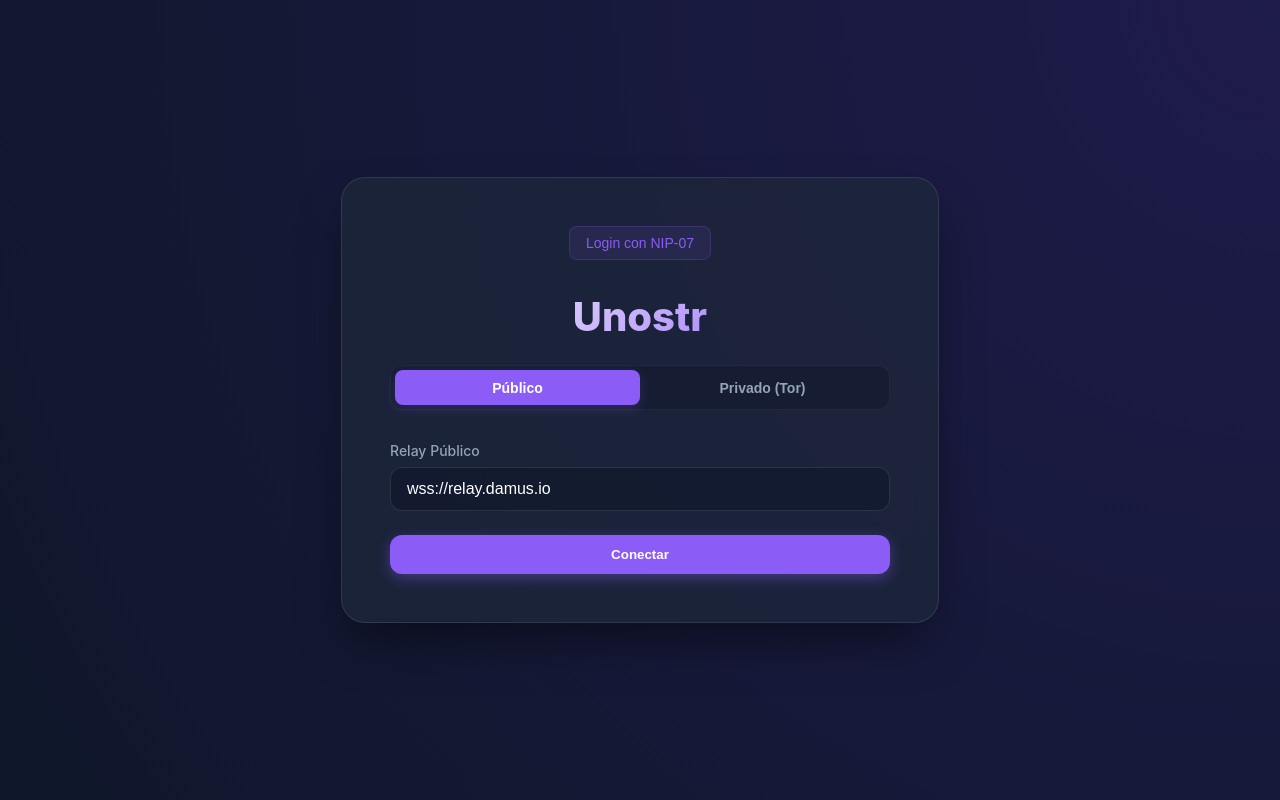
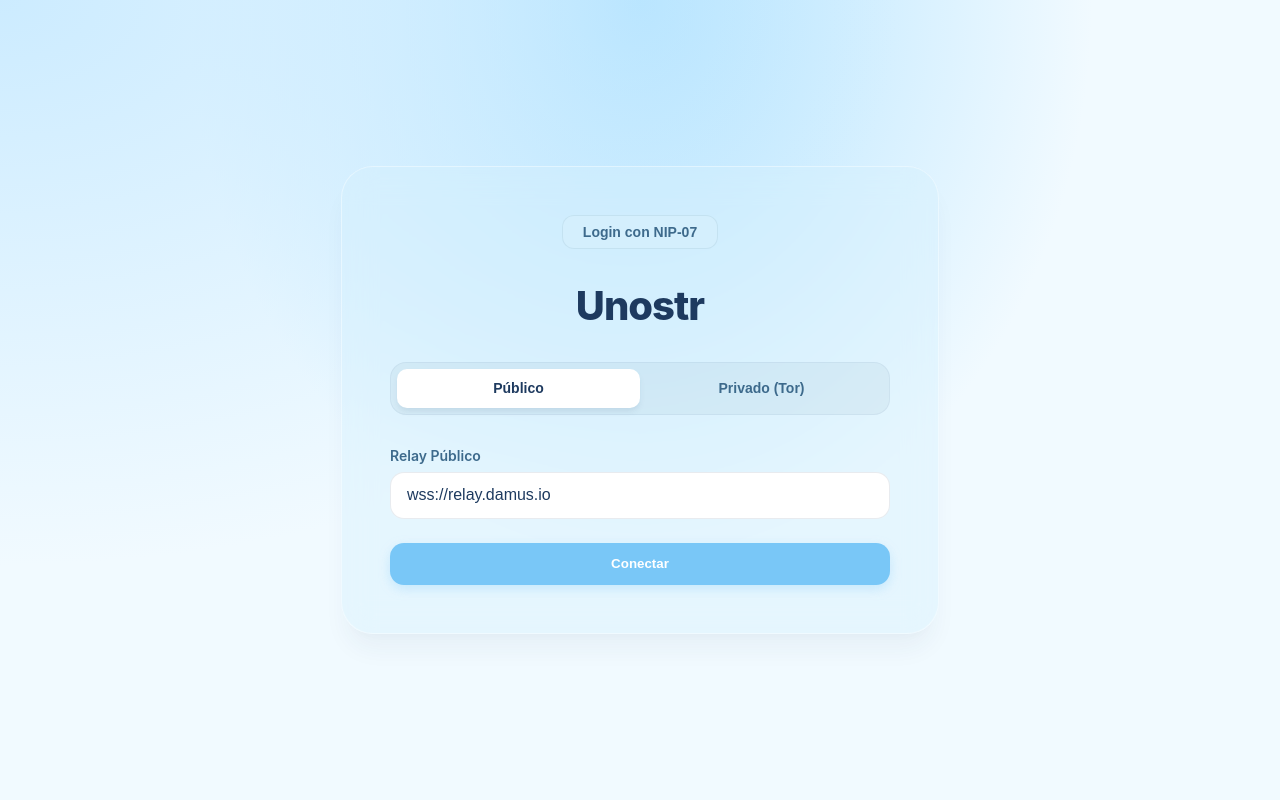
Before and after one commit to v0l0v/unostr, a plain HTML site: page index.html in a window 1280 px wide. Drawn offline with Linux system fonts and the light colour scheme.

Commit message:
Complete visual redesign to Dusty Blue Monochromatic palette

```diff
--- a/index.html
+++ b/index.html
@@ -7,45 +7,106 @@
     <title>Unostr - Relay Connect</title>
     <style>
         :root {
-            --bg: #0f172a;
-            --fg: #f8fafc;
-            --accent: #8b5cf6;
-            --accent-hover: #7c3aed;
+            --color-bg: #F1FAFF;
+            --color-surface: #D4EFFD;
+            --color-primary: #79C7F7;
+            --color-text-secondary: #3D6A8C;
+            --color-text-primary: #1E3A5F;
+            --glass: rgba(212, 239, 253, 0.4);
             --error: #ef4444;
             --success: #10b981;
-            --glass: rgba(30, 41, 59, 0.7);
         }
         body {
-            background-color: var(--bg);
-            color: var(--fg);
+            background-color: var(--color-bg);
+            color: var(--color-text-primary);
             font-family: 'Inter', system-ui, -apple-system, sans-serif;
             display: flex;
             justify-content: center;
             align-items: center;
             min-height: 100vh;
             margin: 0;
-            background: radial-gradient(circle at top right, #1e1b4b, var(--bg));
+            background-image:
+                radial-gradient(at 0% 0%, hsla(203,100%,90%,1) 0, transparent 50%),
+                radial-gradient(at 50% 0%, hsla(202,100%,85%,1) 0, transparent 50%);
         }
         .container {
             text-align: center;
             animation: fadeIn 0.8s ease-out;
             background: var(--glass);
-            backdrop-filter: blur(12px);
+            backdrop-filter: blur(16px);
+            -webkit-backdrop-filter: blur(16px);
             padding: 3rem;
-            border-radius: 24px;
-            border: 1px solid rgba(255, 255, 255, 0.1);
-            box-shadow: 0 25px 50px -12px rgba(0, 0, 0, 0.5);
+            border-radius: 32px;
+            border: 1px solid rgba(255, 255, 255, 0.4);
+            box-shadow:
+                0 20px 25px -5px rgba(30, 58, 95, 0.05),
+                0 10px 10px -5px rgba(30, 58, 95, 0.02);
             max-width: 500px;
             width: 90%;
         }
         h1 {
             font-size: 2.5rem;
-            margin-bottom: 1.5rem;
-            background: linear-gradient(135deg, #fff 0%, var(--accent) 100%);
-            -webkit-background-clip: text;
-            background-clip: text;
-            -webkit-text-fill-color: transparent;
+            margin-bottom: 2rem;
+            color: var(--color-text-primary);
             font-weight: 800;
+            letter-spacing: -0.025em;
+        }
+        .login-area {
+            margin-bottom: 2rem;
+            display: flex;
+            justify-content: center;
+            align-items: center;
+        }
+        .btn-login {
+            background-color: var(--color-surface);
+            color: var(--color-text-secondary);
+            border: 1px solid rgba(61, 106, 140, 0.1);
+            padding: 0.5rem 1.25rem;
+            border-radius: 12px;
+            font-size: 0.875rem;
+            font-weight: 600;
+            cursor: pointer;
+            transition: all 0.3s;
+        }
+        .btn-login:hover {
+            background-color: var(--color-primary);
+            color: white;
+            transform: translateY(-1px);
+        }
+        .profile-badge {
+            display: none;
+            background: rgba(16, 185, 129, 0.1);
+            color: var(--success);
+            padding: 0.5rem 1rem;
+            border-radius: 12px;
+            font-size: 0.75rem;
+            font-family: monospace;
+            border: 1px solid rgba(16, 185, 129, 0.2);
+        }
+        .relay-selector {
+            display: flex;
+            background: rgba(30, 58, 95, 0.05);
+            padding: 6px;
+            border-radius: 16px;
+            margin-bottom: 2rem;
+            border: 1px solid rgba(30, 58, 95, 0.05);
+        }
+        .tab-btn {
+            flex: 1;
+            padding: 0.7rem;
+            border: none;
+            background: transparent;
+            color: var(--color-text-secondary);
+            font-weight: 600;
+            cursor: pointer;
+            border-radius: 10px;
+            transition: all 0.2s;
+            font-size: 0.875rem;
+        }
+        .tab-btn.active {
+            background: white;
+            color: var(--color-text-primary);
+            box-shadow: 0 4px 6px -1px rgba(30, 58, 95, 0.1);
         }
         .input-group {
             margin-bottom: 1.5rem;
@@ -54,141 +115,81 @@
         label {
             display: block;
             margin-bottom: 0.5rem;
-            color: #94a3b8;
+            color: var(--color-text-secondary);
             font-size: 0.875rem;
-            font-weight: 500;
+            font-weight: 600;
         }
         input {
             width: 100%;
-            padding: 0.75rem 1rem;
-            background: rgba(15, 23, 42, 0.6);
-            border: 1px solid rgba(255, 255, 255, 0.1);
-            border-radius: 12px;
-            color: white;
+            padding: 0.85rem 1rem;
+            background: white;
+            border: 1px solid rgba(30, 58, 95, 0.1);
+            border-radius: 14px;
+            color: var(--color-text-primary);
             font-size: 1rem;
             outline: none;
-            transition: border-color 0.3s;
+            transition: all 0.3s;
             box-sizing: border-box;
         }
         input:focus {
-            border-color: var(--accent);
+            border-color: var(--color-primary);
+            box-shadow: 0 0 0 4px rgba(121, 199, 247, 0.15);
         }
         .btn {
             width: 100%;
-            padding: 0.75rem 2rem;
-            background-color: var(--accent);
+            padding: 0.85rem 2rem;
+            background-color: var(--color-primary);
             color: white;
             border: none;
-            border-radius: 12px;
-            font-weight: 600;
+            border-radius: 14px;
+            font-weight: 700;
             cursor: pointer;
-            transition: all 0.3s ease;
-            box-shadow: 0 4px 14px 0 rgba(139, 92, 246, 0.39);
+            transition: all 0.3s cubic-bezier(0.4, 0, 0.2, 1);
+            box-shadow: 0 4px 12px rgba(121, 199, 247, 0.3);
         }
-        .btn:hover {
-            background-color: var(--accent-hover);
-            transform: translateY(-1px);
+        .btn:hover:not(:disabled) {
+            transform: translateY(-2px);
+            box-shadow: 0 6px 16px rgba(121, 199, 247, 0.4);
         }
         .btn:disabled {
-            opacity: 0.6;
+            opacity: 0.4;
             cursor: not-allowed;
         }
         #status {
             margin-top: 1.5rem;
             padding: 1rem;
-            border-radius: 12px;
+            border-radius: 14px;
             font-size: 0.875rem;
             display: none;
             animation: slideUp 0.3s ease-out;
+            font-weight: 500;
         }
         .status-success {
-            background: rgba(16, 185, 129, 0.1);
+            background: rgba(16, 185, 129, 0.08);
             color: var(--success);
-            border: 1px solid rgba(16, 185, 129, 0.2);
+            border: 1px solid rgba(16, 185, 129, 0.1);
             display: block !important;
         }
         .status-error {
-            background: rgba(239, 68, 68, 0.1);
+            background: rgba(239, 68, 68, 0.08);
             color: var(--error);
-            border: 1px solid rgba(239, 68, 68, 0.2);
+            border: 1px solid rgba(239, 68, 68, 0.1);
             display: block !important;
-        }
-        .relay-selector {
-            display: flex;
-            background: rgba(15, 23, 42, 0.4);
-            padding: 4px;
-            border-radius: 12px;
-            margin-bottom: 2rem;
-            border: 1px solid rgba(255, 255, 255, 0.05);
-        }
-        .tab-btn {
-            flex: 1;
-            padding: 0.6rem;
-            border: none;
-            background: transparent;
-            color: #94a3b8;
-            font-weight: 600;
-            cursor: pointer;
-            border-radius: 8px;
-            transition: all 0.2s;
-            font-size: 0.875rem;
-        }
-        .tab-btn.active {
-            background: var(--accent);
-            color: white;
-            box-shadow: 0 4px 12px rgba(139, 92, 246, 0.2);
-        }
-        .note {
-            margin-top: 0.5rem;
-            font-size: 0.75rem;
-            color: #64748b;
-            display: none;
-        }
-        .login-area {
-            margin-bottom: 2rem;
-            display: flex;
-            justify-content: center;
-            align-items: center;
-        }
-        .btn-login {
-            background-color: rgba(139, 92, 246, 0.1);
-            color: var(--accent);
-            border: 1px solid rgba(139, 92, 246, 0.2);
-            padding: 0.5rem 1rem;
-            border-radius: 8px;
-            font-size: 0.875rem;
-            font-weight: 500;
-            cursor: pointer;
-            transition: all 0.3s;
-        }
-        .btn-login:hover {
-            background-color: rgba(139, 92, 246, 0.2);
-            transform: translateY(-1px);
-        }
-        .profile-badge {
-            display: none;
-            background: rgba(16, 185, 129, 0.1);
-            color: var(--success);
-            padding: 0.5rem 1rem;
-            border-radius: 8px;
-            font-size: 0.75rem;
-            font-family: monospace;
-            border: 1px solid rgba(16, 185, 129, 0.2);
         }
         .post-area {
             display: none;
             margin-top: 2rem;
             padding-top: 2rem;
-            border-top: 1px solid rgba(255, 255, 255, 0.05);
+            border-top: 1px dashed rgba(30, 58, 95, 0.1);
             animation: slideUp 0.5s ease-out;
         }
         textarea {
             width: 100%;
             min-height: 120px;
-            background: rgba(15, 23, 42, 0.6);
-            border: 1px solid rgba(255, 255, 255, 0.1);
-            border-radius: 16px;
-            color: white;
+            background: white;
+            border: 1px solid rgba(30, 58, 95, 0.1);
+            border-radius: 18px;
+            color: var(--color-text-primary);
             padding: 1rem;
             font-size: 1rem;
             font-family: inherit;
@@ -196,13 +197,18 @@
             outline: none;
             box-sizing: border-box;
             margin-bottom: 1rem;
-            transition: border-color 0.3s;
+            transition: all 0.3s;
         }
         textarea:focus {
-            border-color: var(--accent);
+            border-color: var(--color-primary);
+            box-shadow: 0 0 0 4px rgba(121, 199, 247, 0.15);
         }
-        .btn-publish {
-            background: linear-gradient(135deg, var(--accent), var(--accent-hover));
+        .note {
+            margin-top: 0.5rem;
+            font-size: 0.75rem;
+            color: var(--color-text-secondary);
+            display: none;
+            font-weight: 500;
         }
         @keyframes fadeIn {
             from { opacity: 0; transform: translateY(20px); }
```
